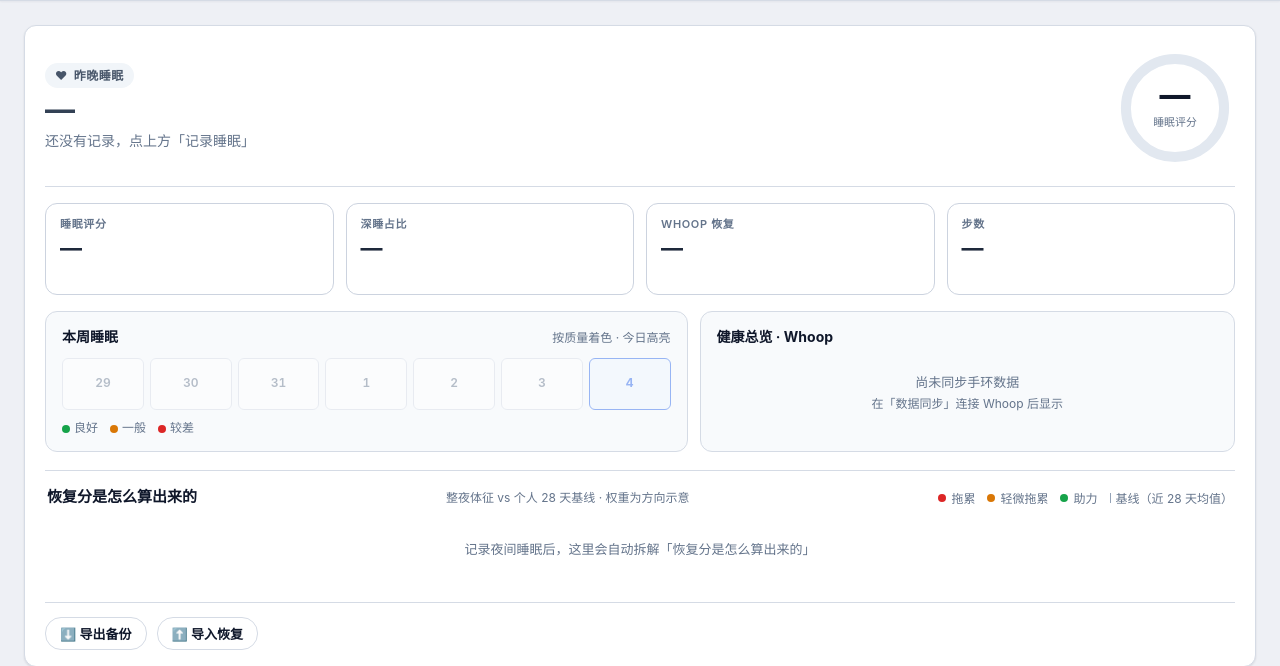
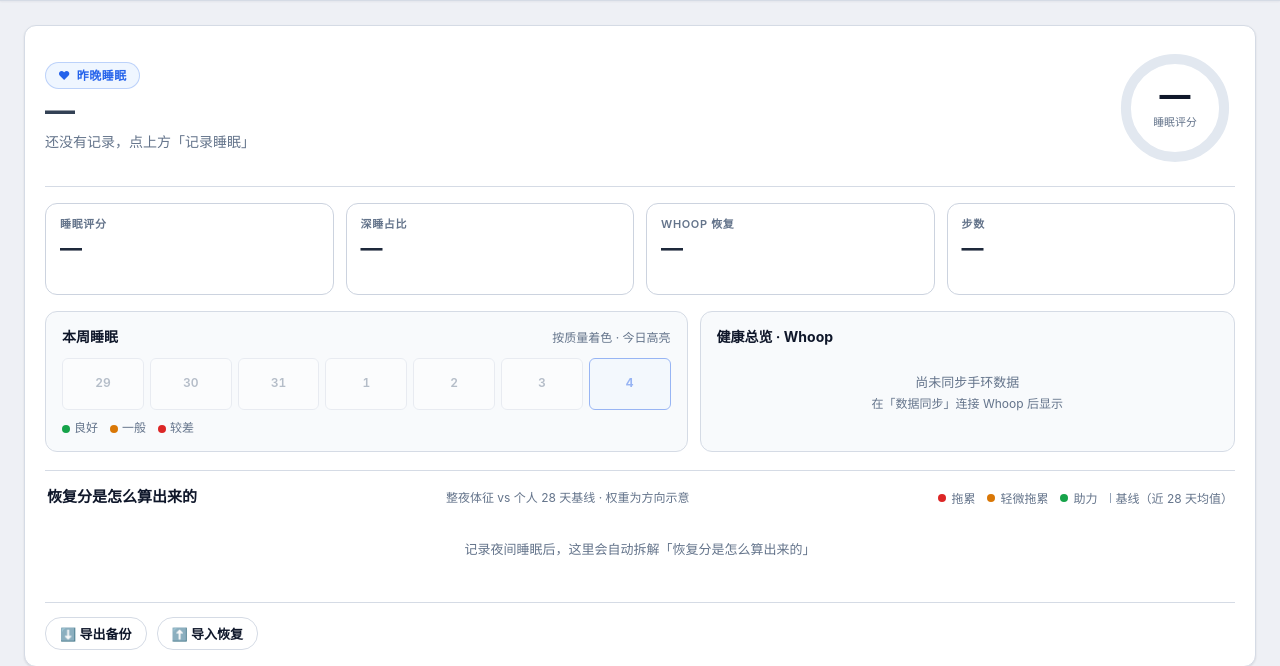
Before and after one commit to barbarayezi/sleeptracking, a Flask app: page / in a window 1280 px wide. Shown: the part 103-769 px from the top of the page. Run offline with Flask 3, Linux system fonts and the light colour scheme; data comes from the database, SQL or seed files in the repository; data that the repository does not hold is empty; parts of the project's set-up code (start-up, migrations or seed data) failed here and were passed over; some libraries are stand-ins or nearby versions.

Commit message:
fix(style): hero-label 从灰色 chip 改为主色蓝 chip
用户反馈：'♥ 今晨睡眠' 这个标签是灰色的，跟品牌蓝不一致。

原因：.hero-label 之前是 background: var(--gray-100) + color: var(--gray-600)，DS 原意是 'low-key meta label'（不抢 hero 大数字的注意力），但实际看起来很 dull。

修：与 .cat-nav-item.active 同款设计 —— background: var(--primary-soft) + color: var(--primary) + border: 1px color-mix(primary 25%, transparent)。让 '今晨睡眠'/'昨晚睡眠' 标签跟激活 tab 同色，品牌统一。

```diff
--- a/static/style.css
+++ b/static/style.css
@@ -751,13 +751,15 @@ body {
 .hero-left { display: flex; flex-direction: column; gap: 4px; }
 
 .hero-label {
-    font-size: 12px; font-weight: 600; color: var(--gray-400);
+    font-size: 12px; font-weight: 700; color: var(--primary);
     text-transform: uppercase; letter-spacing: .04em;
     display: inline-flex; align-items: center; gap: 6px;
-    background: var(--gray-100); padding: 3px 10px; border-radius: var(--radius-pill);
-    width: fit-content; color: var(--gray-600);
+    background: var(--primary-soft);
+    border: 1px solid color-mix(in srgb, var(--primary) 25%, transparent);
+    padding: 3px 12px; border-radius: var(--radius-pill);
+    width: fit-content;
 }
-.hero-label::before { content: '♥'; font-size: 12px; }
+.hero-label::before { content: '♥'; font-size: 12px; color: var(--primary); }
 
 .hero-duration {
     font-size: 30px;
```
